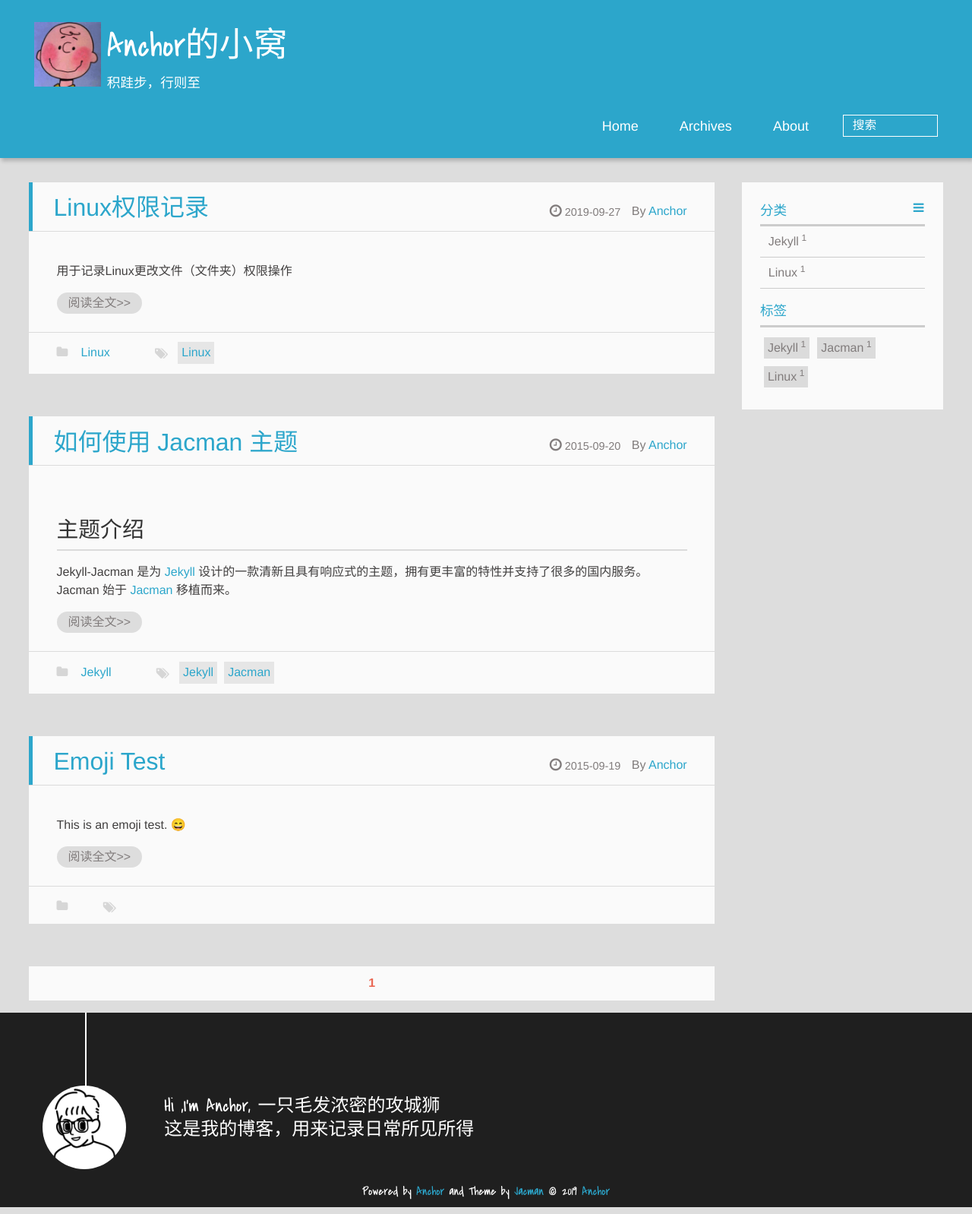
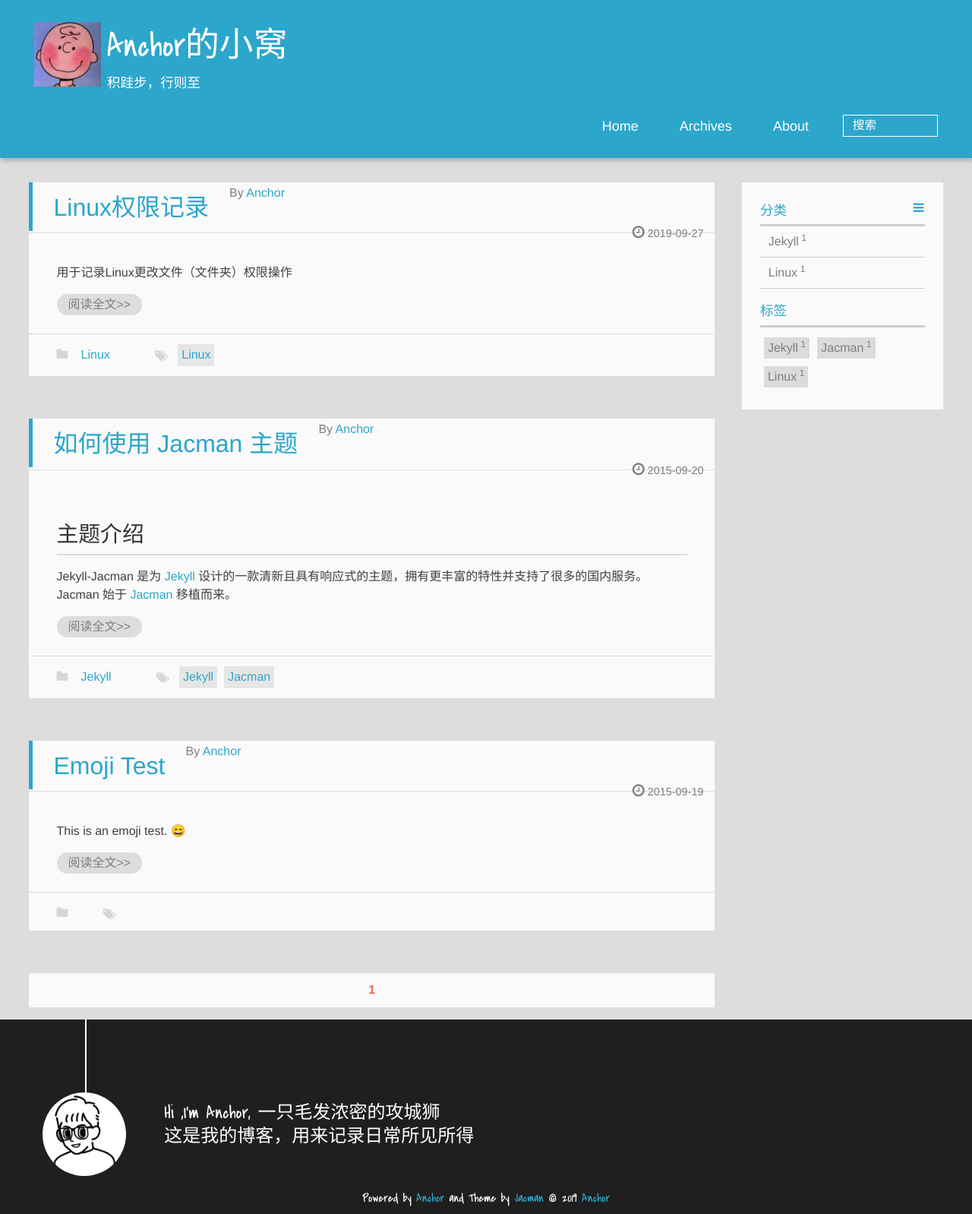
Before and after one commit to memorate/memorate.github.io, a Jekyll site: the page built from index.html, in a window 1280 px wide. Shown: the whole page at 76% size. Built offline with Jekyll 4.4.1, drawn with Linux system fonts in a browser that asks for light colours; emoji names are drawn with the system emoji font; the list of posts is cut into pages by our own code.

Commit message:
latest code update on 2019-10-09 14:34

```diff
--- a/assets/css/style.css
+++ b/assets/css/style.css
@@ -958,24 +958,24 @@ article header.article-info > h1 {
     }
 }
 
-article header.article-info > p.article-author {
-    /*padding: .3em 4% .3em 0;*/
-    padding-right: 4%;
-    padding-top: 15px;
-    text-align: right;
-    border-bottom: 1px solid #dbdbdb;
-    line-height: 46.1px;
-}
-
-@media only screen and (min-width: 768px) {
-    article header.article-info > p.article-author {
-        float: right;
-        line-height: 46.1px;
-        padding-right: 4%;
-        padding-top: 15px;
-        border-bottom: none
-    }
-}
+/*article header.article-info > p.article-author {*/
+/*    !*padding: .3em 4% .3em 0;*!*/
+/*    padding-right: 4%;*/
+/*    padding-top: 15px;*/
+/*    text-align: right;*/
+/*    border-bottom: 1px solid #dbdbdb;*/
+/*    line-height: 46.1px;*/
+/*}*/
+
+/*@media only screen and (min-width: 768px) {*/
+/*    article header.article-info > p.article-author {*/
+/*        float: right;*/
+/*        line-height: 46.1px;*/
+/*        padding-right: 4%;*/
+/*        padding-top: 15px;*/
+/*        border-bottom: none*/
+/*    }*/
+/*}*/
 
 article header.article-info > p.article-time {
     font-size: .8em;
```
